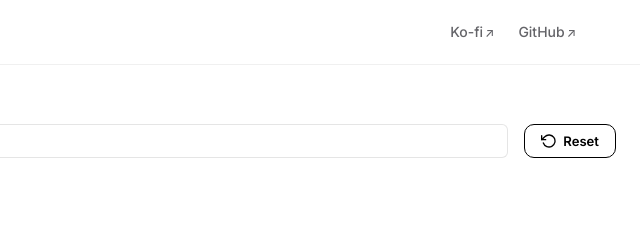
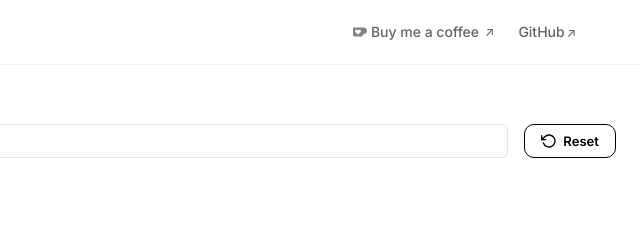
Before and after one commit to Neboy72/nexus-memory, a plain HTML site: page webui/static/index.html in a window 1280 px wide. Shown: the top 233 px of the page, 640-1280 px from the left. Drawn offline with Linux system fonts and the light colour scheme; no server answers.

Commit message:
feat(header): ko-fi icon + buy me a coffee link

```diff
--- a/webui/static/css/style.css
+++ b/webui/static/css/style.css
@@ -309,6 +309,15 @@ ul, ol { list-style: none; }
   font-size: 0.75rem;
 }
 
+.header__link--kofi {
+  display: inline-flex;
+  align-items: center;
+  gap: 4px;
+}
+.header__link--kofi svg {
+  opacity: 0.8;
+}
+
 .header__actions { display: flex; align-items: center; gap: var(--space-sm); }
 
 .theme-toggle {
--- a/webui/static/index.html
+++ b/webui/static/index.html
@@ -26,7 +26,10 @@
       </a>
 
       <div class="header__links">
-        <a href="https://ko-fi.com/nexusmemory" target="_blank" rel="noopener" class="header__link header__link--external">Ko-fi</a>
+        <a href="https://ko-fi.com/nexusmemory" target="_blank" rel="noopener" class="header__link header__link--external header__link--kofi">
+          <svg width="14" height="14" viewBox="0 0 24 24" fill="currentColor"><path d="M23.881 8.948c-.773-4.085-4.859-4.593-4.859-4.593H.723c-.604 0-.679.798-.679.798s-.082 7.324-.022 11.822c.164 2.424 2.586 2.672 2.586 2.672s8.267-.023 11.966-.049c2.438-.426 2.683-2.566 2.658-3.734 4.352.24 7.422-2.831 6.649-6.916zm-11.062 3.511c-1.246 1.453-4.011 3.976-4.011 3.976s-.121.119-.31.023c-.076-.057-.108-.09-.108-.09-.443-.441-3.368-3.049-4.034-3.954-.709-.965-1.041-2.7-.091-3.71.951-1.01 3.005-1.086 4.363.407 0 0 1.565-1.782 3.468-.963 1.904.82 1.832 2.659.723 4.311z"/></svg>
+          Buy me a coffee
+        </a>
         <a href="https://github.com/Neboy72/nexus-memory" target="_blank" rel="noopener" class="header__link header__link--external">GitHub</a>
       </div>
     </nav>
```
